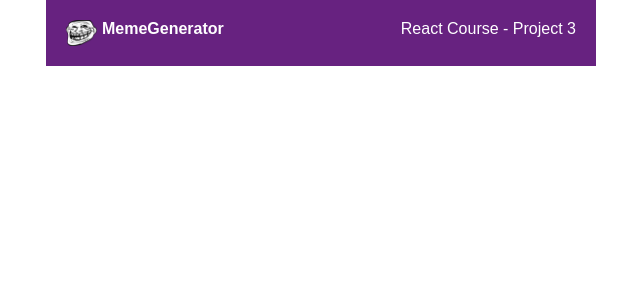
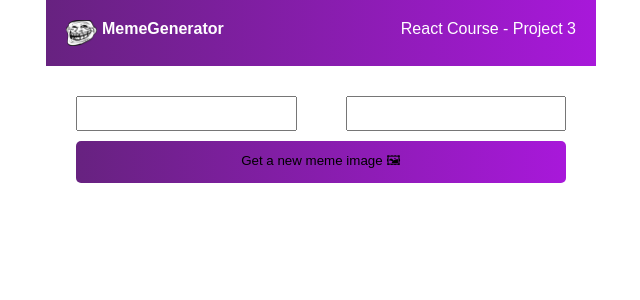
Before and after one commit to Ireme-Nyawe/meme-generator, a React (Vite) app: page / in a window 1280 px wide. Shown: the top 300 px of the page, without its empty margins (319-959 px from the left). Built offline with nearby package versions, Linux system fonts and the light colour scheme.

Commit message:
add meme component with 2 input and button

```diff
--- a/src/App.jsx
+++ b/src/App.jsx
@@ -1,9 +1,11 @@
 import Header from "./components/Header";
+import Meme from "./components/Meme";
 
 export default function App() {
   return (
     <div className="meme-generator">
       <Header></Header>
+      <Meme></Meme>
     </div>
   );
 }
--- /dev/null
+++ b/src/components/Meme.jsx
@@ -0,0 +1,11 @@
+export default function Meme(){
+    return (
+        <div className="meme-component">
+            <div className="meme-inputs">
+                <input type="text" />
+                <input type="text" />
+            </div>
+            <button className="meme-button">Get a new meme image  🖼</button>
+        </div>
+    )
+}
--- a/src/index.css
+++ b/src/index.css
@@ -1,5 +1,5 @@
 *{
-    font-family: arial;
+    font-family: Karla, sans-serif;
     margin: 0;
     box-sizing: border-box;
 }
@@ -13,7 +13,7 @@
 .nav{
     display: flex;
     padding: 20px;
-    background: #672280;
+    background: linear-gradient(90deg, #672280,#A818DA);
     justify-content: space-between;
     color: white;
 }
@@ -25,3 +25,26 @@
 .part-1{
     display: flex;
 }
+
+/* meme-component */
+.meme-component{
+    width: 100%;
+    padding: 30px;
+}
+.meme-inputs{
+    display: flex;
+    width: 100%;
+    justify-content: space-between;
+}
+.meme-component input{
+    width: 45%;
+    padding: 8px;
+}
+.meme-button{
+    width: 100%;
+    margin-top: 10px;
+    padding: 10px;
+    background: linear-gradient(90deg, #672280,#A818DA);
+    border: 0;
+    border-radius: 5px;
+}
```
